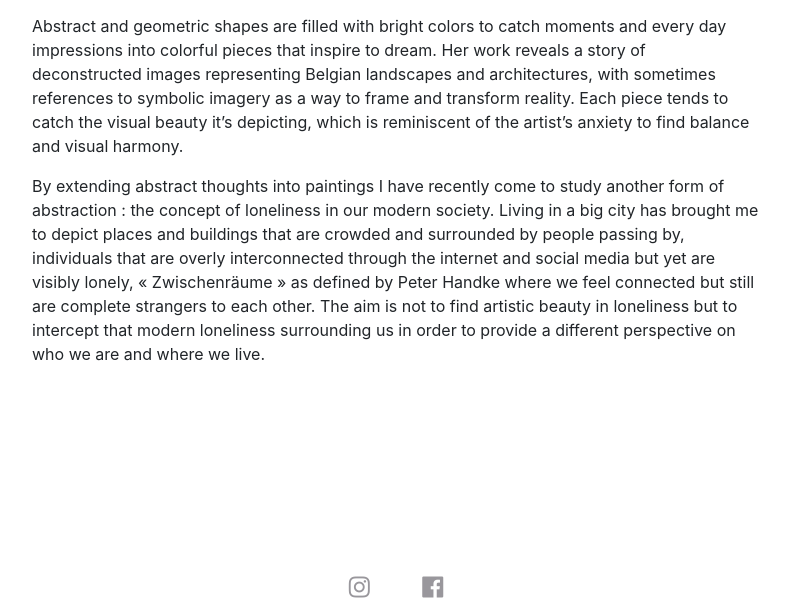
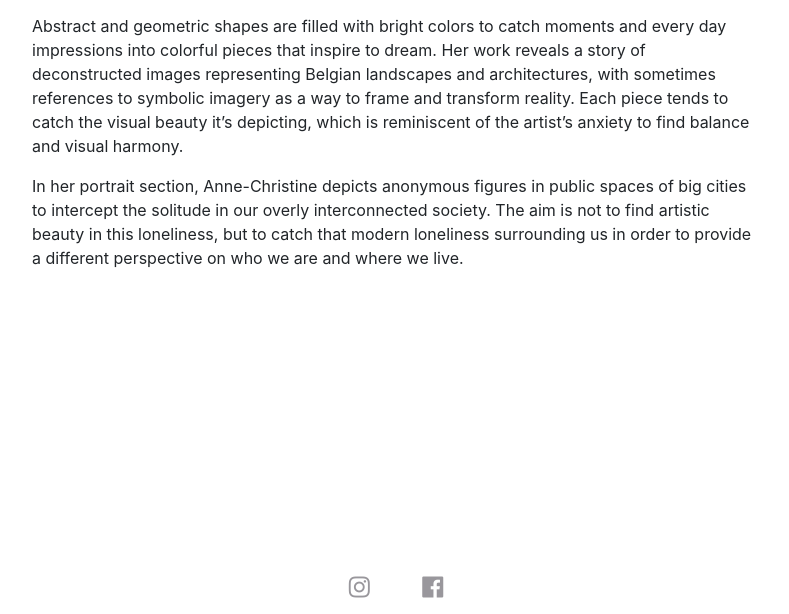
Before and after one commit to acelpb/acfunk, a Django app: page /about/ in a window 1280 px wide. Shown: the part 186-800 px from the top of the page, without its empty margins (244-1033 px from the left). Run offline with Django 3.2, Linux system fonts and the light colour scheme; some libraries are stand-ins or nearby versions.

Commit message:
Update about.html

```diff
--- a/templates/acfunk/about.html
+++ b/templates/acfunk/about.html
@@ -17,13 +17,10 @@
                 Each piece tends to catch the visual beauty it’s depicting, which is reminiscent of the artist’s anxiety to find
                 balance and visual harmony.</p>
 
-            <p> By extending abstract thoughts into paintings I have recently come to study another form of abstraction :
-                the concept of loneliness in our modern society. Living in a big city has brought me to depict places
-                and buildings that are crowded and surrounded by people passing by, individuals that are overly
-                interconnected through the internet and social media but yet are visibly lonely, « Zwischenräume » as
-                defined by Peter Handke where we feel connected but still are complete strangers to each other. The aim
-                is not to find artistic beauty in loneliness but to intercept that modern loneliness surrounding us in
-                order to provide a different perspective on who we are and where we live.</p>
+            <p> In her portrait section, Anne-Christine depicts anonymous figures in public spaces of big cities to intercept the
+                solitude in our overly interconnected society. The aim is not to find artistic beauty in this loneliness,
+                but to catch that modern loneliness surrounding us in order to provide a different perspective on who we are and
+                where we live.</p>
 
         </div>
     </div>
```
